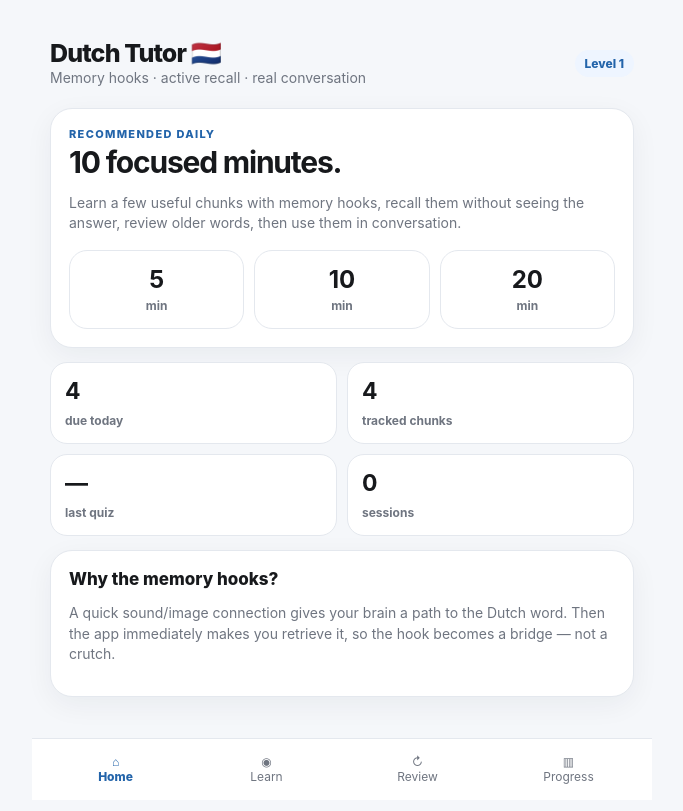
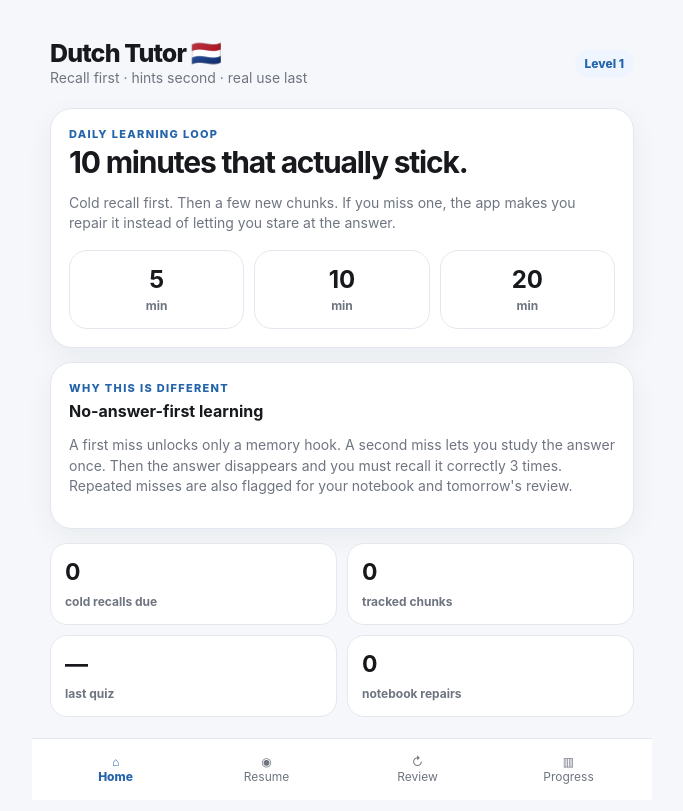
Before and after one commit to cchilton08/Language-app, a Next.js app: page / in a window 1280 px wide. Shown: the whole page, without its empty margins (298-981 px from the left). Built offline with nearby package versions, Linux system fonts and the light colour scheme.

Commit message:
Switch Dutch Tutor to V5 durable learning flow

```diff
--- a/app/page.tsx
+++ b/app/page.tsx
@@ -1,5 +1,5 @@
-import DutchTutorV4 from "./DutchTutorV4";
+import DutchTutorV5 from "./DutchTutorV5";
 
 export default function Page() {
-  return <DutchTutorV4 />;
+  return <DutchTutorV5 />;
 }
```
